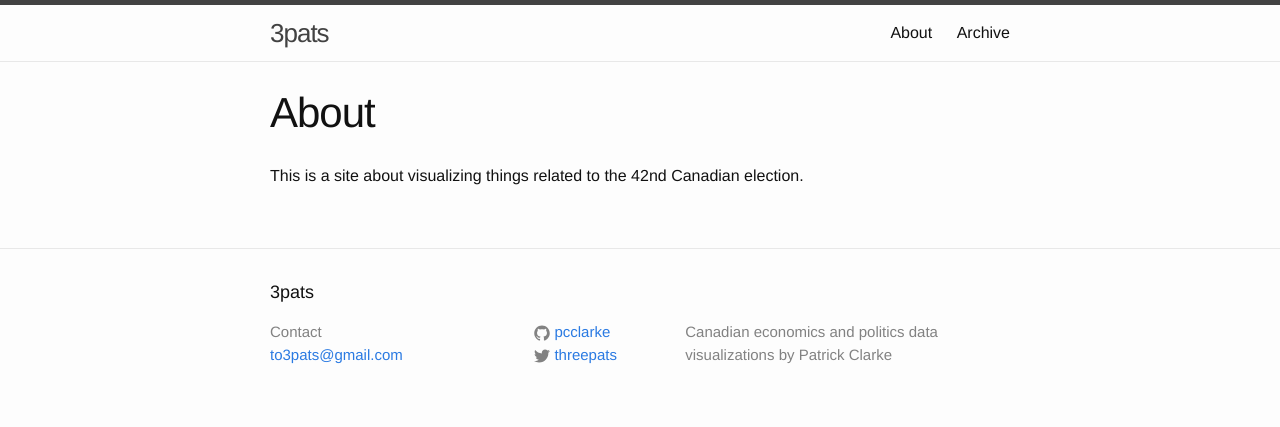
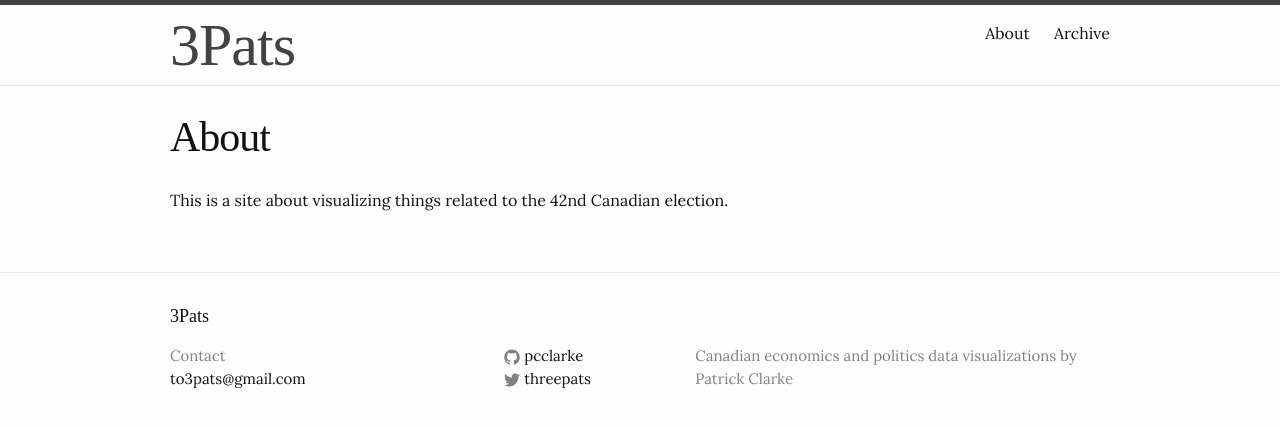
Before and after one commit to pcclarke/3pats, a Jekyll site: the page built from about.md, in a window 1280 px wide. Shown: the top 427 px of the page. Built offline with Jekyll 4.4.1, drawn with Linux system fonts in a browser that asks for light colours; some web fonts are replaced.

Commit message:
Added fonts

```diff
--- a/_config.yml
+++ b/_config.yml
@@ -1,5 +1,5 @@
 # Site settings
-title: 3pats
+title: 3Pats
 email: to3pats@gmail.com
 description: > # this means to ignore newlines until "baseurl:"
   Canadian economics and politics data visualizations by Patrick Clarke
--- a/_includes/head.html
+++ b/_includes/head.html
@@ -12,4 +12,21 @@
   <link rel="icon"
         type="image/png"
         href="{{ "/img/favicon.png" | prepend: site.baseurl }}">
+  <link href='https://fonts.googleapis.com/css?family=Lora:400,400italic' rel='stylesheet' type='text/css'>
+
+  <style>
+
+  @font-face {
+      font-family: "Walbaum-Fraktur";
+  		src: url("fonts/Walbf.otf") format('opentype'),
+			 url('fonts/Walbf.woff') format('woff'),
+			 url('fonts/Walbf.ttf') format('truetype');
+  }
+  @font-face {
+      font-family: "Gamaliel";
+  		src: url("fonts/Gamaliel.otf") format('opentype'),
+			 url('fonts/Gamaliel.woff') format('woff'),
+			 url('fonts/Gamaliel.ttf') format('truetype');
+  }
+  </style>
 </head>
--- a/_sass/_base.scss
+++ b/_sass/_base.scss
@@ -80,6 +80,7 @@ li {
  * Headings
  */
 h1, h2, h3, h4, h5, h6 {
+	font-family: $heading-font-family;
     font-weight: 300;
 }
 
--- a/_sass/_layout.scss
+++ b/_sass/_layout.scss
@@ -11,8 +11,9 @@
 }
 
 .site-title {
-    font-size: 26px;
-    line-height: 56px;
+	font-family: $title-font-family;
+    font-size: 60px;
+    line-height: 80px;
     letter-spacing: -1px;
     margin-bottom: 0;
     float: left;
@@ -193,6 +194,7 @@
 /**
  * Posts
  */
+
 .post-header {
     margin-bottom: $spacing-unit;
 }
@@ -233,4 +235,10 @@
             font-size: 18px;
         }
     }
+
+
 }
+
+text {
+	font-family: $base-font-family;
+}
--- a/css/main.scss
+++ b/css/main.scss
@@ -6,7 +6,9 @@
 
 
 // Our variables
-$base-font-family: Helvetica, Arial, sans-serif;
+$title-font-family: "Walbaum-Fraktur";
+$heading-font-family: Gamaliel;
+$base-font-family: Lora, Georgia, serif;
 $base-font-size:   16px;
 $small-font-size:  $base-font-size * 0.875;
 $base-line-height: 1.5;
@@ -15,14 +17,14 @@ $spacing-unit:     30px;
 
 $text-color:       #111;
 $background-color: #fdfdfd;
-$brand-color:      #2a7ae2;
+$brand-color:      #111;
 
 $grey-color:       #828282;
 $grey-color-light: lighten($grey-color, 40%);
 $grey-color-dark:  darken($grey-color, 25%);
 
 // Width of the content area
-$content-width:    800px;
+$content-width:    1000px;
 
 $on-palm:          600px;
 $on-laptop:        800px;
```
Also changed, not shown: _posts/2015-09-08-election-lengths.markdown (+16 -19 lines), fonts/Gamaliel.otf (added), fonts/Gamaliel.ttf (added), fonts/Gamaliel.woff (added), fonts/Walbf.otf (added), fonts/Walbf.ttf (added), fonts/Walbf.woff (added).
